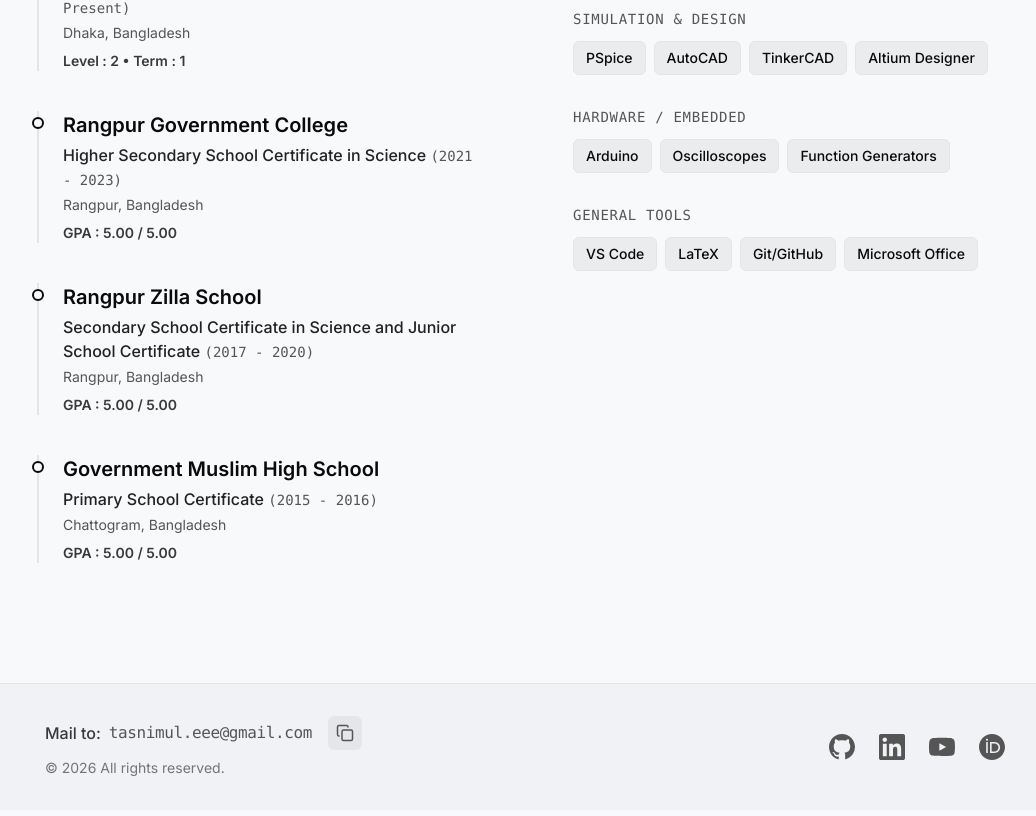
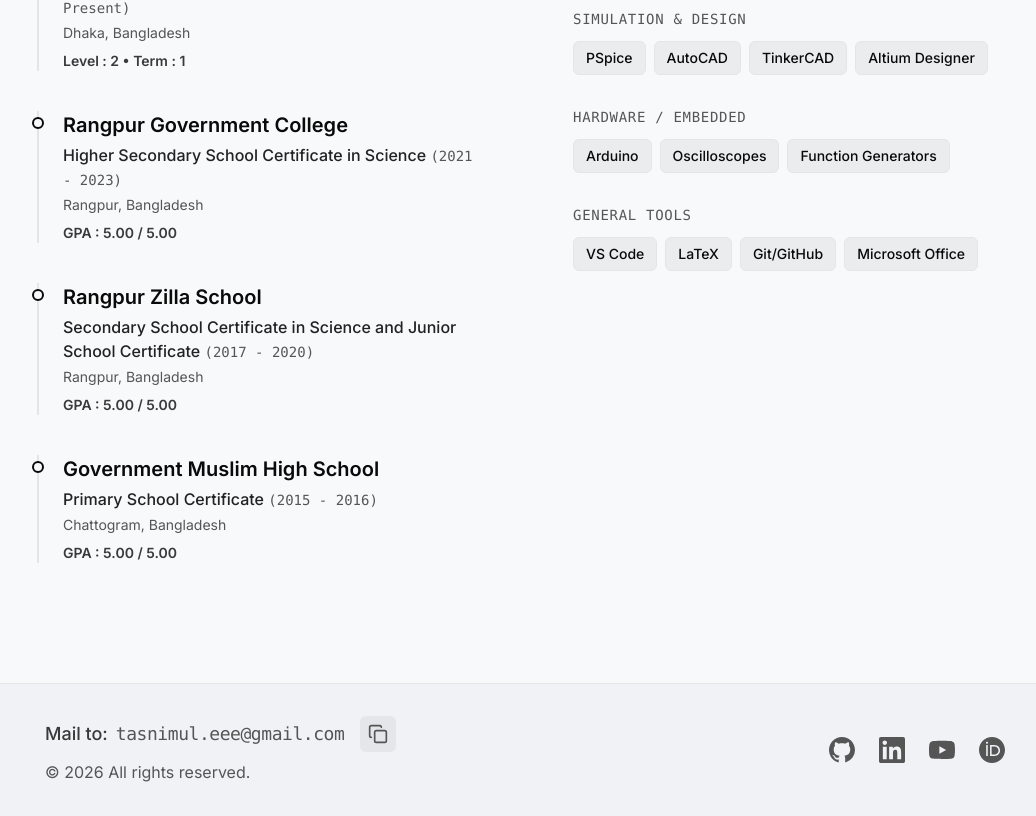
Before and after one commit to md-tasnimul-hassan/md-tasnimul-hassan.github.io, a React (Vite) app: page / in a window 1280 px wide. Shown: the part 1730-2546 px from the top of the page, without its empty margins (115-1151 px from the left). Built offline with nearby package versions, Linux system fonts and the light colour scheme.

Commit message:
fixed bug

```diff
--- a/index.html
+++ b/index.html
@@ -3,8 +3,8 @@
   <head>
     <meta charset="UTF-8" />
     <meta name="viewport" content="width=device-width, initial-scale=1.0" />
-    <link rel="icon" type="image/svg+xml" href="./favicon.svg" />
-    <link rel="icon" type="image/x-icon" href="./favicon.ico" />
+    <link rel="icon" type="image/jpeg" href="/hero.jpg" />
+    <link rel="alternate icon" type="image/x-icon" href="/favicon.ico" />
     <title>Md. Tasnimul Hassan</title>
     <script type="text/javascript">
       // Single Page Apps for GitHub Pages
--- a/src/components/Footer.tsx
+++ b/src/components/Footer.tsx
@@ -60,19 +60,19 @@ export function Footer() {
         <div className="flex flex-col md:flex-row justify-between items-center gap-6">
           <div className="flex flex-col items-center md:items-start text-center md:text-left">
             <div className="flex items-center space-x-2">
-              <span className="text-base font-medium text-fg/80">Mail to: </span>
+              <span className="text-lg font-medium text-fg/80">Mail to: </span>
               {/* Spans visually concatenated to avoid regex scraping from DOM */}
-              <span className="text-base font-mono text-muted tracking-tight">tasnimul.eee<span>@</span>gmail.com</span>
+              <span className="text-lg font-mono text-muted tracking-tight">tasnimul.eee<span>@</span>gmail.com</span>
               <button
                 onClick={handleCopyEmail}
                 className="ml-2 p-2 rounded-md bg-fg/5 hover:bg-fg/10 text-muted hover:text-fg transition-colors"
                 title="Copy email address"
                 aria-label="Copy email address"
               >
-                {isCopied ? <Check size={18} className="text-green-500" /> : <Copy size={18} />}
+                {isCopied ? <Check size={20} className="text-green-500" /> : <Copy size={20} />}
               </button>
             </div>
-            <span className="text-sm text-muted/80 mt-2">
+            <span className="text-base text-muted mt-2">
               &copy; {currentYear} All rights reserved.
             </span>
           </div>
--- a/vite.config.ts
+++ b/vite.config.ts
@@ -5,7 +5,7 @@ import {defineConfig} from 'vite';
 
 export default defineConfig(({ command }) => {
   return {
-    base: '',
+    base: '/',
     plugins: [react(), tailwindcss()],
     resolve: {
       alias: {
```
